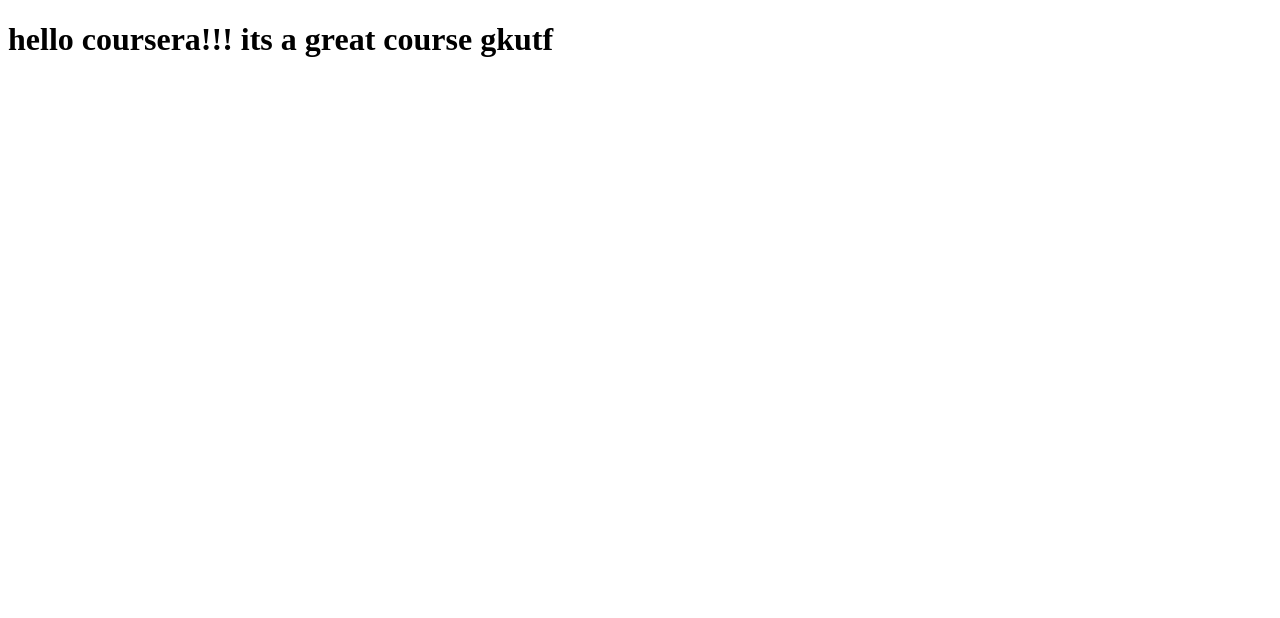
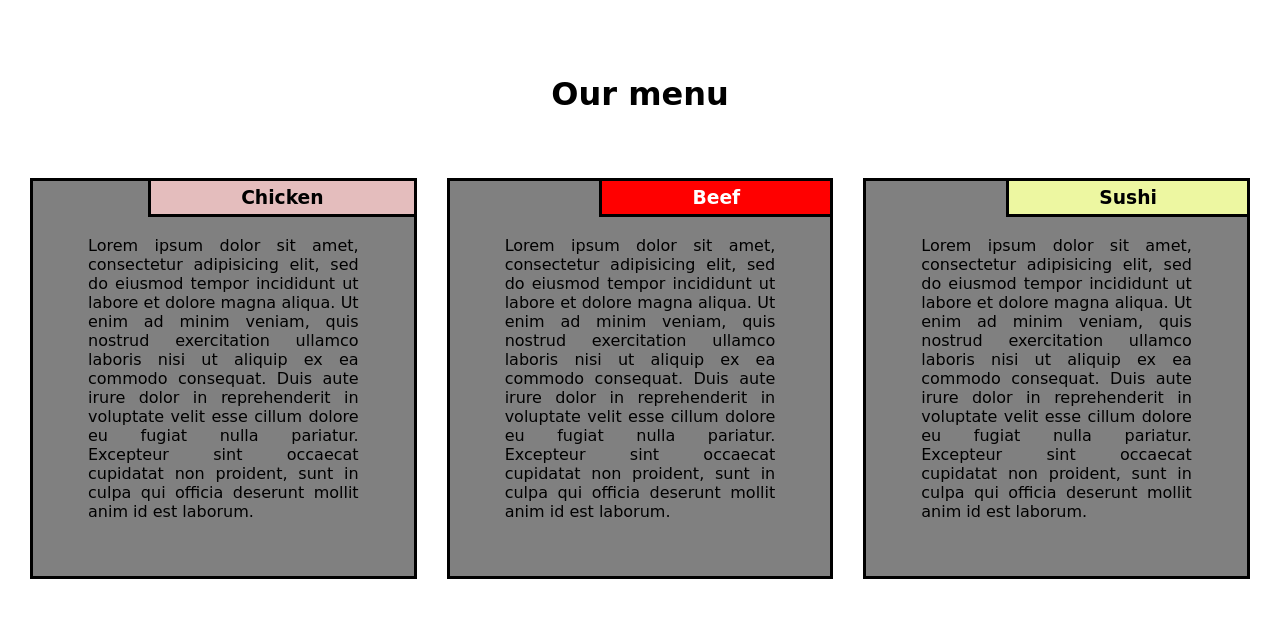
Before and after one commit to Shaityajit/Coursera, a plain HTML site: page mod2-sol/index.html in a window 1280 px wide. Drawn offline with Linux system fonts and the light colour scheme; a web font is replaced by a local one.

Commit message:
Update index.html

```diff
--- a/mod2-sol/index.html
+++ b/mod2-sol/index.html
@@ -1,9 +1,75 @@
 <!DOCTYPE html>
-<html>
+<html lang="en">
+
 <head>
-	<title>coursera</title>
+    <meta charset="UTF-8">
+    <meta http-equiv="X-UA-Compatible" content="IE=edge">
+    <meta name="viewport" content="width=device-width, initial-scale=1.0">
+    <link rel="stylesheet" href="style.css">
+    <link href="https://fonts.googleapis.com/css2?family=Edu+NSW+ACT+Foundation&display=swap" rel="stylesheet">
+    <title>Document</title>
 </head>
+
 <body>
-<h1>hello coursera!!! its a great course gkutf</h1>
+    <div class="container">
+        <div class="row">
+            <div class="header">
+                <h1>Our menu</h1>
+                </div>
+
+
+                <div class="col-lg-4">
+                    <div class="box">
+                        <div id="box-title1">
+                            <h3>Chicken</h3>
+                        </div>
+                        <p>Lorem ipsum dolor sit amet, consectetur adipisicing elit, sed do eiusmod
+                        tempor incididunt ut labore et dolore magna aliqua. Ut enim ad minim veniam,
+                        quis nostrud exercitation ullamco laboris nisi ut aliquip ex ea commodo
+                        consequat. Duis aute irure dolor in reprehenderit in voluptate velit esse
+                        cillum dolore eu fugiat nulla pariatur. Excepteur sint occaecat cupidatat non
+                        proident, sunt in culpa qui officia deserunt mollit anim id est laborum.
+                        </p>
+                   </div>
+            </div>
+
+
+            <div class="col-lg-4">
+                <div class="box">
+                    <div id="box-title2">
+                        <h3>Beef</h3>
+                    </div>
+                    <p>Lorem ipsum dolor sit amet, consectetur adipisicing elit, sed do eiusmod
+                    tempor incididunt ut labore et dolore magna aliqua. Ut enim ad minim veniam,
+                    quis nostrud exercitation ullamco laboris nisi ut aliquip ex ea commodo
+                    consequat. Duis aute irure dolor in reprehenderit in voluptate velit esse
+                    cillum dolore eu fugiat nulla pariatur. Excepteur sint occaecat cupidatat non
+                    proident, sunt in culpa qui officia deserunt mollit anim id est laborum.
+
+                    </p>
+                </div>
+            </div>
+
+
+            <div class="col-lg-4 col-md-tablet">
+                <div class="box">
+                    <div id="box-title3">
+                        <h3>Sushi</h3>
+                    </div>
+                    <p>
+                        Lorem ipsum dolor sit amet, consectetur adipisicing elit, sed do eiusmod
+                        tempor incididunt ut labore et dolore magna aliqua. Ut enim ad minim veniam,
+                        quis nostrud exercitation ullamco laboris nisi ut aliquip ex ea commodo
+                        consequat. Duis aute irure dolor in reprehenderit in voluptate velit esse
+                        cillum dolore eu fugiat nulla pariatur. Excepteur sint occaecat cupidatat non
+                        proident, sunt in culpa qui officia deserunt mollit anim id est laborum.
+                    </p>
+                </div>
+            </div>
+
+
+    </div>
+    </div>
 </body>
+
 </html>
```
